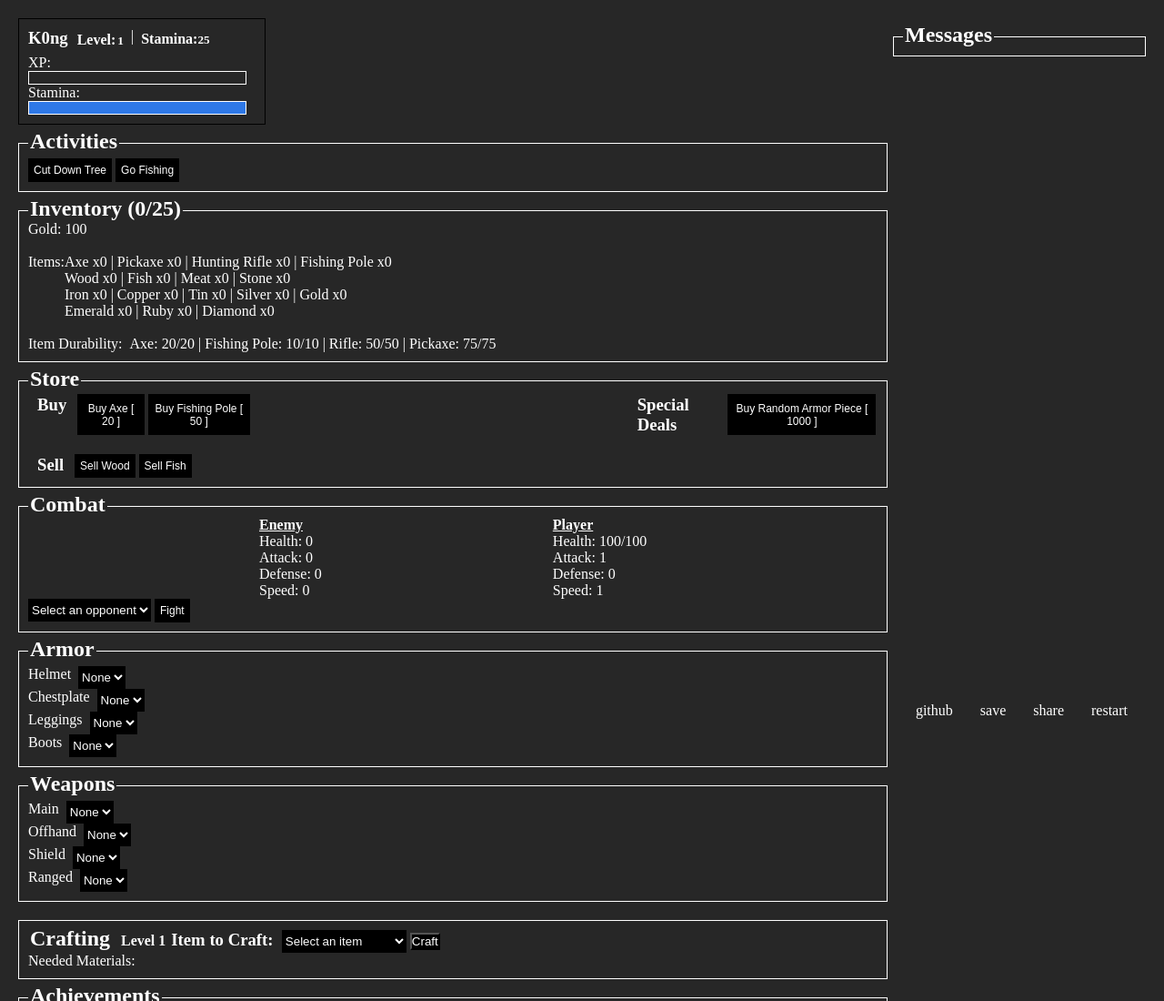
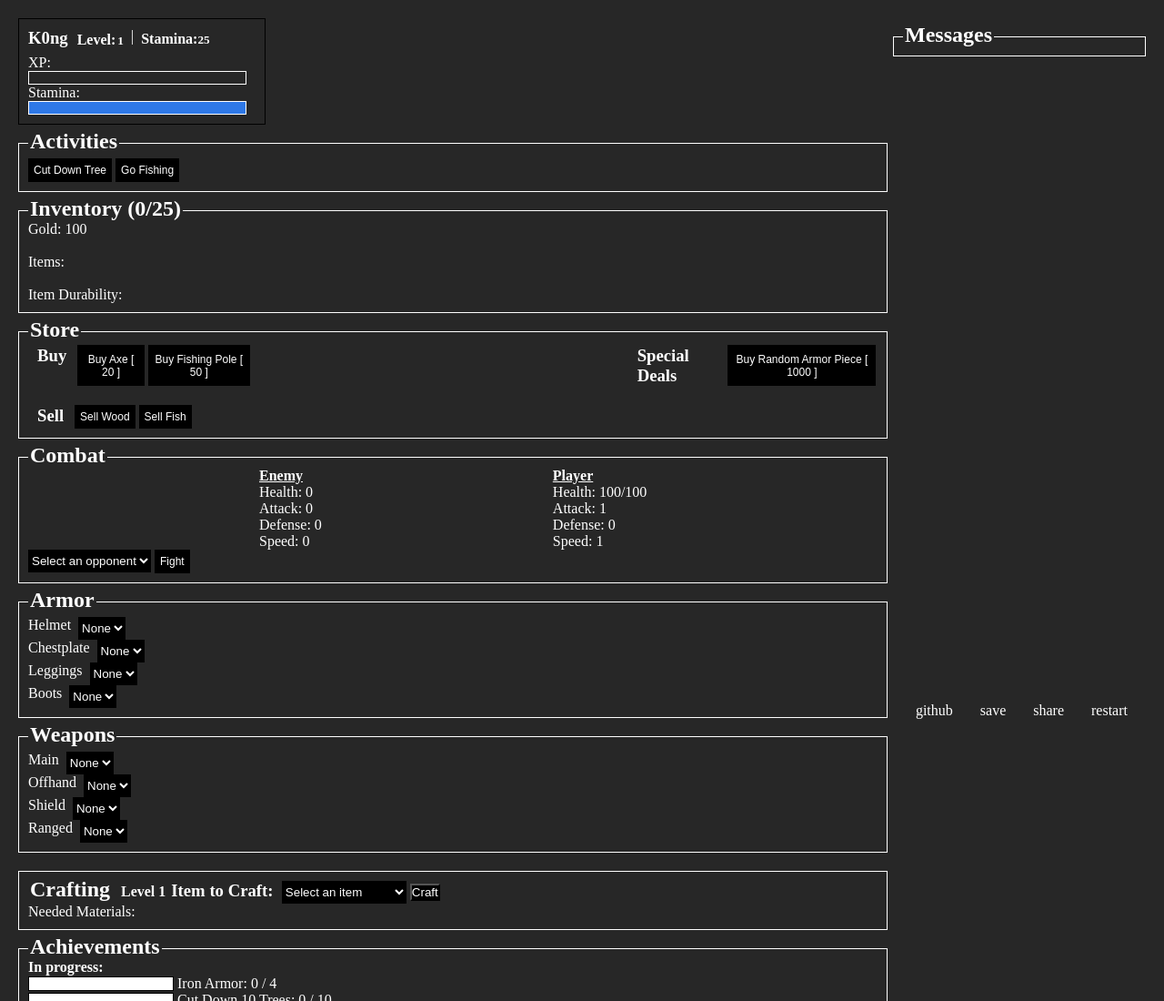
Before and after one commit to Winnrman/An-Empty-World, a plain HTML site: page index.html in a window 1280 px wide. Shown: the top 1100 px of the page at 91% size. Drawn offline with Linux system fonts and the light colour scheme.

Commit message:
Modularize inventory display
Should now handle any number of different items.

Modularized tool durabilty
Added html id's to item dictionary
Corrected max hp of tools in items.js as found in player.js
Fixed bug that tools would not disappear at 0 health.

```diff
--- a/index.html
+++ b/index.html
@@ -72,10 +72,10 @@
         <br><br>
         <span style="display: inline-flex;">
             <p id="durabilitySubheader">Item Durability: &nbsp;</p>
-            <li id="axeDurability">| Axe: </li>
-            <li id="fishingPoleDurability">| Fishing Pole: </li>
-            <li id="rifleDurability">| Hunting Rifle: </li>
-            <li id="pickaxeDurability">| Pickaxe: </li>
+            <li id="axeDurability"></li>
+            <li id="fishingPoleDurability"></li>
+            <li id="rifleDurability"></li>
+            <li id="pickaxeDurability"></li>
         </span>
     </div>
     <div id="storeContainer" class="container">
--- a/js/inventory.js
+++ b/js/inventory.js
@@ -1,4 +1,5 @@
 import player from "./player.js";
+import items from "./items.js";
 
 function calculateInventorySpace() {
     let inventorySpace = 0;
@@ -13,17 +14,42 @@ export function isInventoryFull() {
 }
 
 export function renderInventory() {
-    document.getElementById("axeDurability").innerHTML = `Axe: ${player.axeHealth}/20`;
-    document.getElementById("pickaxeDurability").innerHTML = `&nbsp;| Pickaxe: ${player.pickaxeHealth}/75`;
-    document.getElementById("rifleDurability").innerHTML = `&nbsp;| Rifle: ${player.huntingRifleHealth}/50`;
-    document.getElementById("fishingPoleDurability").innerHTML = `&nbsp;| Fishing Pole: ${player.fishingPoleHealth}/10`;
+	// Module for displaying the tool durabilities
+	for (var item of items) {
+		if (item.type == "tool") {
+			if (player.inventory_dictionary[item.name] > 0) {
+				document.getElementById(item.elementID).innerHTML = `${item.name}:&nbsp;${player.toolHealth[item.name]}/${item.health}&nbsp;&nbsp;&nbsp;`;
+			} else {
+				document.getElementById(item.elementID).innerHTML = "";
+			}
+		}
+	}
     document.getElementById("inventoryHeader").innerHTML = `Inventory (${calculateInventorySpace()}/${player.maxInventorySize})`;
 
     const getPart = (type) => `${type} x${player.inventory_dictionary[type]}`;
     const getParts = (types) => types.map(x => getPart(x)).join("&nbsp;|&nbsp;");
 
-    document.getElementById("inventory-tools").innerHTML = getParts(["Axe", "Pickaxe", "Hunting Rifle", "Fishing Pole"]);
-    document.getElementById("inventory-basic").innerHTML = getParts(["Wood", "Fish", "Meat", "Stone"]);
-    document.getElementById("inventory-ores").innerHTML = getParts(["Iron", "Copper", "Tin", "Silver", "Gold"]);
-    document.getElementById("inventory-gems").innerHTML = getParts(["Emerald", "Ruby", "Diamond"]);
+	const categories = {
+		"inventory-tools": ["Axe", "Pickaxe", "Hunting Rifle", "Fishing Pole"],
+		"inventory-basic": ["Wood", "Fish", "Meat", "Stone"],
+		"inventory-ores": ["Iron", "Copper", "Tin", "Silver", "Gold"],
+		"inventory-gems": ["Emerald", "Ruby", "Diamond"],
+	};
+
+	for (var category in categories) {
+		var valid_resources = []
+		console.log(category)
+		for (var key in player.inventory_dictionary) {
+			if (categories[category].indexOf(key) >= 0) {
+				// check if the property/key is defined in the object itself, not in parent
+				if (player.inventory_dictionary.hasOwnProperty(key)) {
+					// Check if more than 0 item is present in player inventory
+					if (player.inventory_dictionary[key] > 0) {
+						valid_resources.push(key)
+					}
+				}
+			}
+		}
+		document.getElementById(category).innerHTML = getParts(valid_resources)
+	}
 }
--- a/js/items.js
+++ b/js/items.js
@@ -4,6 +4,7 @@ export default [
         name: "Axe",
         description: "A wooden axe.",
         type: "tool",
+		elementID: "axeDurability",
         rarity: "common",
         price: 20,
         health: 20,
@@ -11,6 +12,7 @@ export default [
         name: "Fishing Pole",
         description: "A wooden fishing pole.",
         type: "tool",
+		elementID: "fishingPoleDurability",
         rarity: "common",
         price: 50,
         health: 10,
@@ -18,16 +20,18 @@ export default [
         name: "Hunting Rifle",
         description: "A hunting rifle.",
         type: "tool",
+		elementID: "rifleDurability",
         rarity: "common",
         price: 300,
-        health: 10,
+        health: 50,
     },{
         name: "Pickaxe",
         description: "A pickaxe.",
         type: "tool",
+		elementID: "pickaxeDurability",
         rarity: "common",
         price: 1200,
-        health: 20,
+        health: 75,
     },
 
     // helmets
--- a/js/player.js
+++ b/js/player.js
@@ -53,10 +53,13 @@ function resetPlayer(player) {
     player.ownedEquipment = [];
     player.equipment = {};
 
-    player.axeHealth = 20;
-    player.fishingPoleHealth = 10;
-    player.huntingRifleHealth = 50;
-    player.pickaxeHealth = 75;
+   	player.toolHealth = {
+		"Axe": 20,
+		"Fishing Pole": 10,
+		"Hunting Rifle": 50,
+		"Pickaxe": 75,
+	}
+
     player.playerHealth = 100;
     player.maxHealth = 100;
     player.playerAttack = 1;
```
Also changed, not shown: 1 other file.
